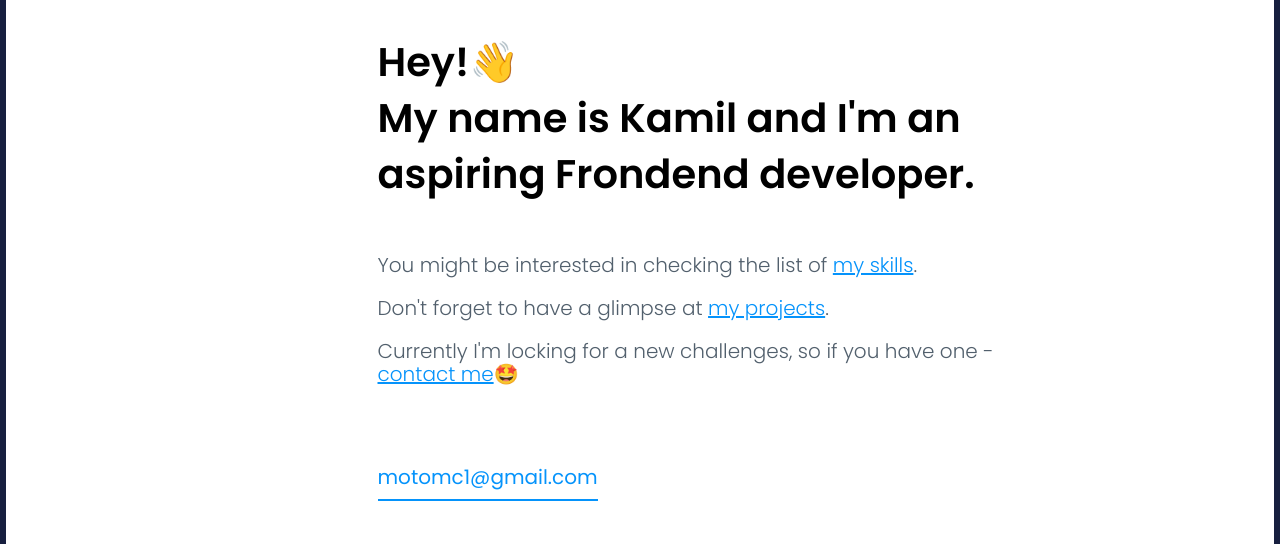
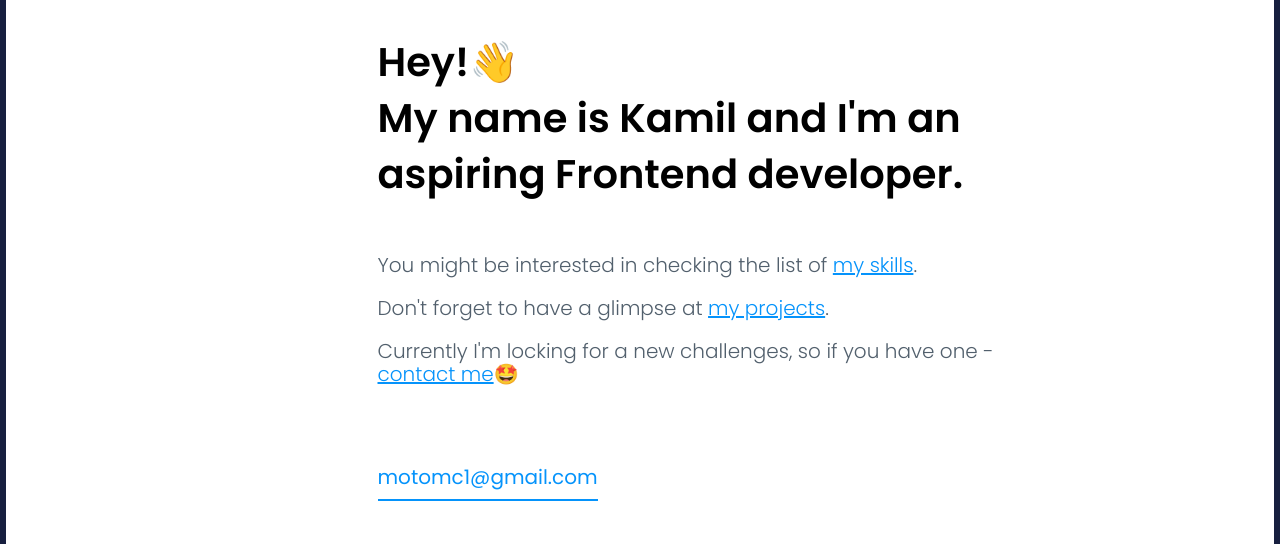
Before and after one commit to KamilRozanski/KamilRozanski.github.io, a website: page src/content/index.html in a window 1280 px wide. Shown: the part 256-800 px from the top of the page. Drawn offline with nearby package versions, Linux system fonts and the light colour scheme; files that its build step writes are made by us from their sources; no server answers; files whose address does not match are found by name.

Commit message:
fix frond

```diff
--- a/src/content/index.html
+++ b/src/content/index.html
@@ -34,7 +34,7 @@
           <img src="assets/img/about-me.svg" class="hero__img" alt="my profile photo">
         </div>
         <section class="about-me">
-          <h1 class="about-me__name">Hey!👋 <br>My name is Kamil and I'm an aspiring Frondend developer.</h1>
+          <h1 class="about-me__name">Hey!👋 <br>My name is Kamil and I'm an aspiring Frontend developer.</h1>
           <p class="about-me__info">You might be interested in checking the list of <a class="about-me__links"
               href="#my-skills">my skills</a>.
           </p>
```
